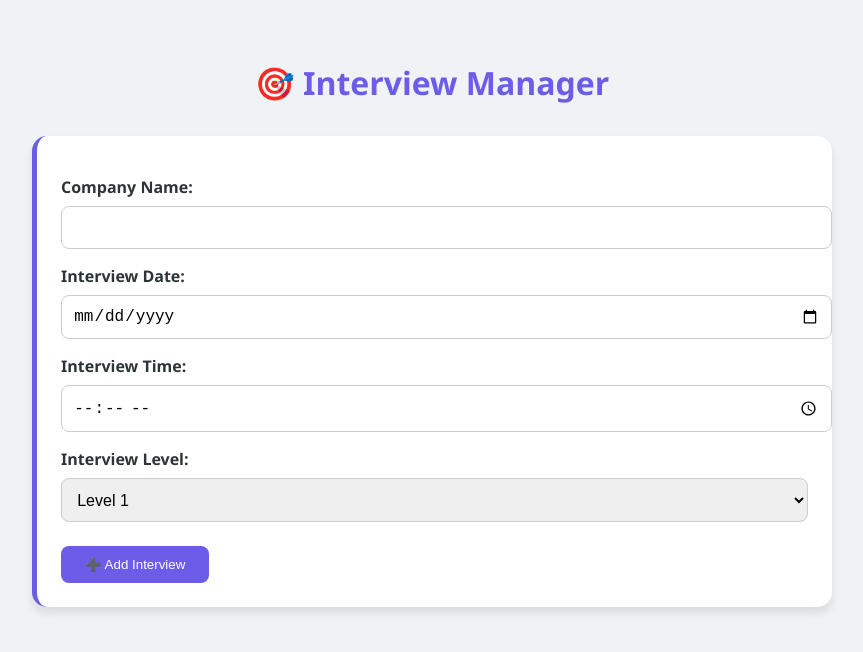
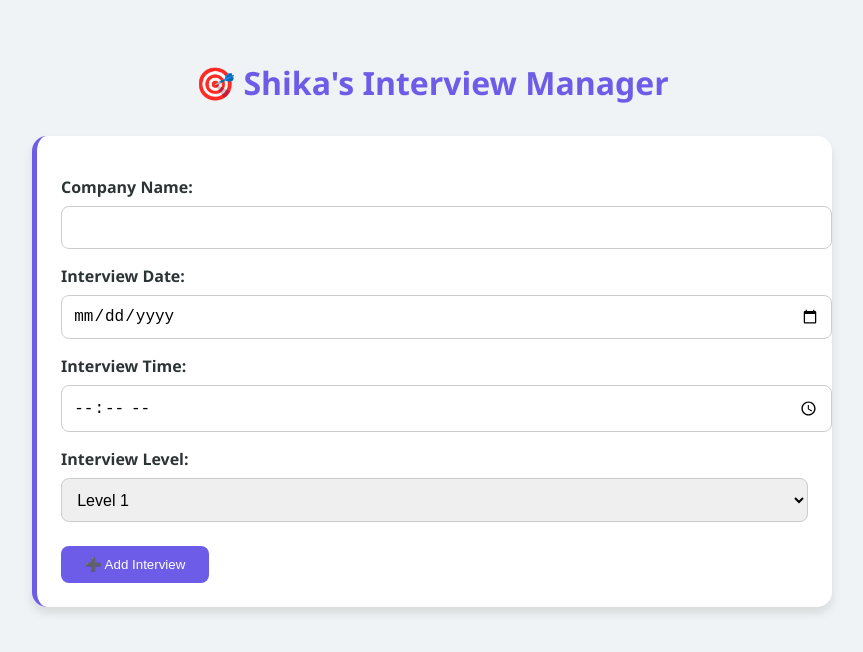
Before and after one commit to dbwithshikha/interview_manager, a plain HTML site: page index.html in a window 1280 px wide. Shown: the whole page, without its empty margins (208-1071 px from the left). Drawn offline with Linux system fonts and the light colour scheme.

Commit message:
updated title

```diff
--- a/index.html
+++ b/index.html
@@ -94,7 +94,7 @@
 </head>
 <body>
   <div class="container">
-    <h1>🎯 Interview Manager</h1>
+    <h1>🎯 Shika's Interview Manager</h1>
     <form id="interview-form">
       <label for="company">Company Name:</label>
       <input type="text" id="company" required />
```
